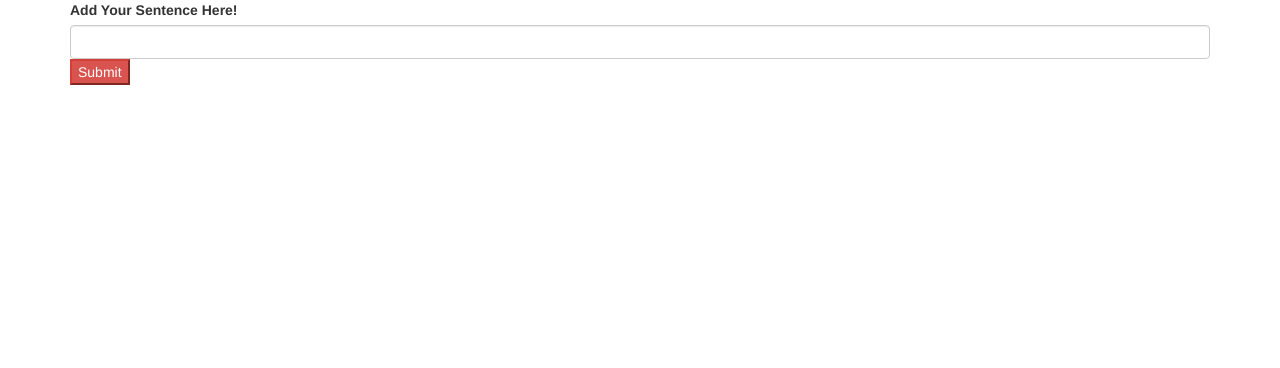
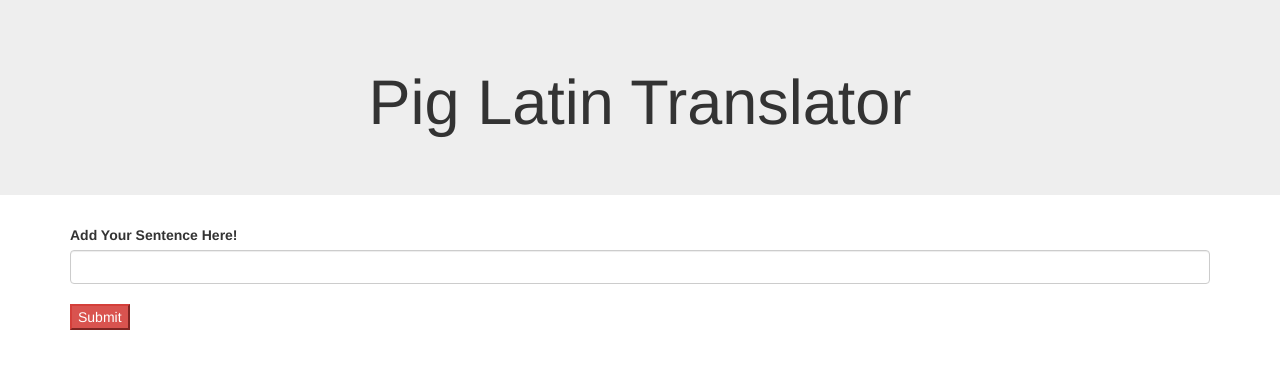
Before and after one commit to azinder1/pig-latin, a plain HTML site: page index.html in a window 1280 px wide. Drawn offline with nearby package versions, Linux system fonts and the light colour scheme.

Commit message:
add a title to html

```diff
--- a/css/styles.css
+++ b/css/styles.css
@@ -4,3 +4,7 @@ h5 {
   text-align: center;
   text-shadow: 1px 1px royalblue;
 }
+
+.jumbotron {
+  text-align: center;
+}
--- a/index.html
+++ b/index.html
@@ -8,10 +8,13 @@
     <title>Pig Latin</title>
   </head>
   <body>
+    <div class="jumbotron">
+      <h1>Pig Latin Translator</h1>
+    </div>
     <div class="container blanks">
       <form>
         <label for="sentence">Add Your Sentence Here!</label>
-        <input class="form-control" id="sentence">
+        <input class="form-control" id="sentence"><br>
         <button type="submit" class="btn-danger">Submit</button>
       </form>
       <div id="output">
--- a/js/scripts.js
+++ b/js/scripts.js
@@ -18,7 +18,6 @@ var pigLatinSentence = function(sentenceInput) {
 var pigLatin = function (input){
   var inputNoSymbols = input.replace(/[^a-zA-Z ]/g, "").toLowerCase();
   var letters = inputNoSymbols.split("");
-  var inputLength = input.length;
   if (vowels.includes(letters[0])){
     letters.push("a", "y");
   }
```
